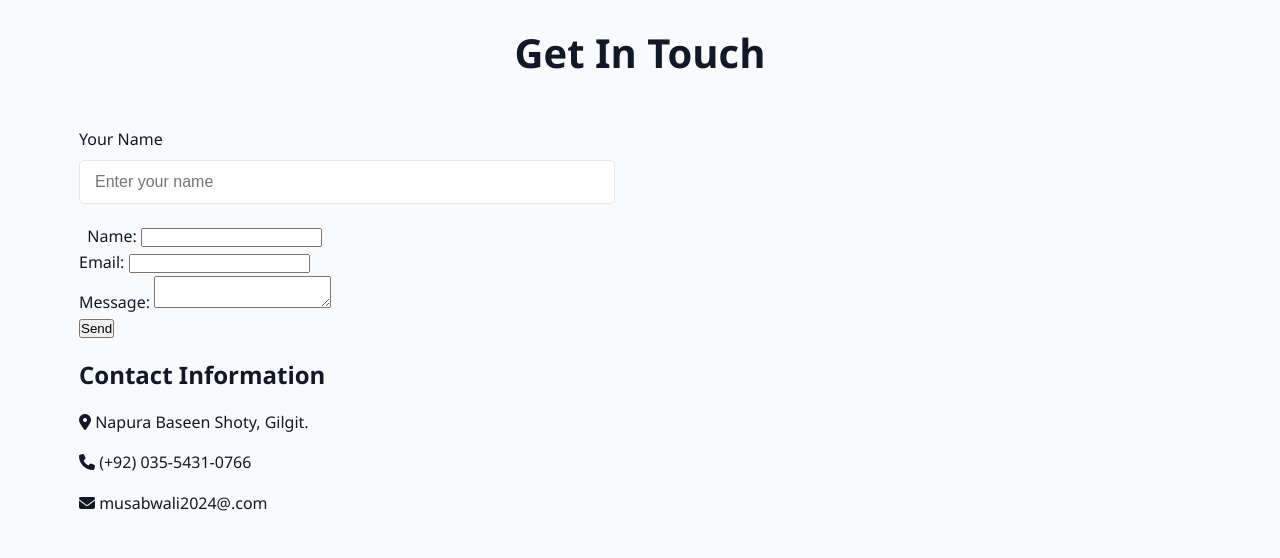
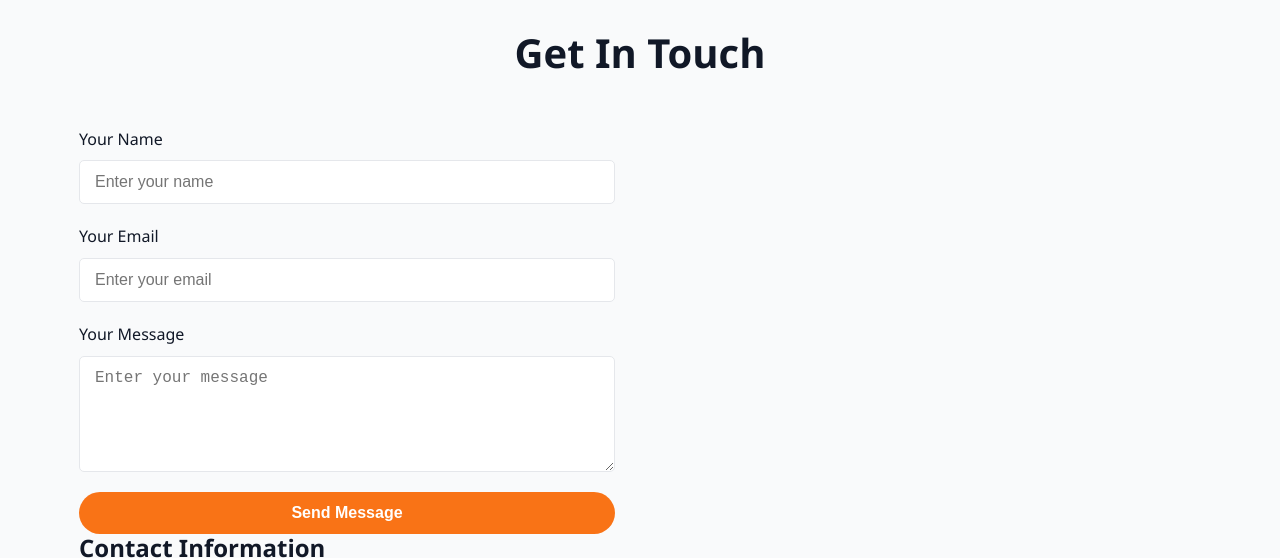
Before and after one commit to musab335/wali-blooms-by-hand, a plain HTML site: page index.html in a window 1280 px wide. Shown: the part 4020-4578 px from the top of the page. Drawn offline with Linux system fonts and the light colour scheme.

Commit message:
Update index.html

```diff
--- a/index.html
+++ b/index.html
@@ -269,33 +269,34 @@
     <section id="contact" class="contact">
         <div class="container">
             <h2>Get In Touch</h2>
+
             <div class="contact-content">
-                <div class="contact-form fade-in">
-                    <div class="form-group">
-                        <label for="name">Your Name</label>
-                        <input type="text" id="name" class="form-control" placeholder="Enter your name">
-                    </div>
-                    <div class="form-group">
+  <!-- Add Formspree action + method here -->
+  <form action="https://formspree.io/f/xkgqakno" method="POST" class="contact-form fade-in">
+
+    <div class="form-group">
+      <label for="name">Your Name</label>
+      <!-- Added "name" attribute for Formspree -->
+      <input type="text" id="name" name="name" class="form-control" placeholder="Enter your name" required>
+    </div>
+
+    <div class="form-group">
+      <label for="email">Your Email</label>
+      <!-- Added "name" attribute for Formspree -->
+      <input type="email" id="email" name="email" class="form-control" placeholder="Enter your email" required>
+    </div>
+
+    <div class="form-group">
+      <label for="message">Your Message</label>
+      <!-- Added "name" attribute for Formspree -->
+      <textarea id="message" name="message" class="form-control" rows="5" placeholder="Enter your message" required></textarea>
+    </div>
+
+    <button type="submit" class="btn btn-primary">Send Message</button>
+  </form>
+</div>
 
 
-
-
-    <form action="https://formspree.io/f/xkgqakno" method="POST">
-  <label>
-    Name:
-    <input type="text" name="name" required>
-  </label><br>
-  <label>
-    Email:
-    <input type="email" name="email" required>
-  </label><br>
-  <label>
-    Message:
-    <textarea name="message" required></textarea>
-  </label><br>
-  <button type="submit">Send</button>
-</form>
-                </div>
                 <div class="contact-info fade-in">
                     <div>
                         <h3>Contact Information</h3>
```
